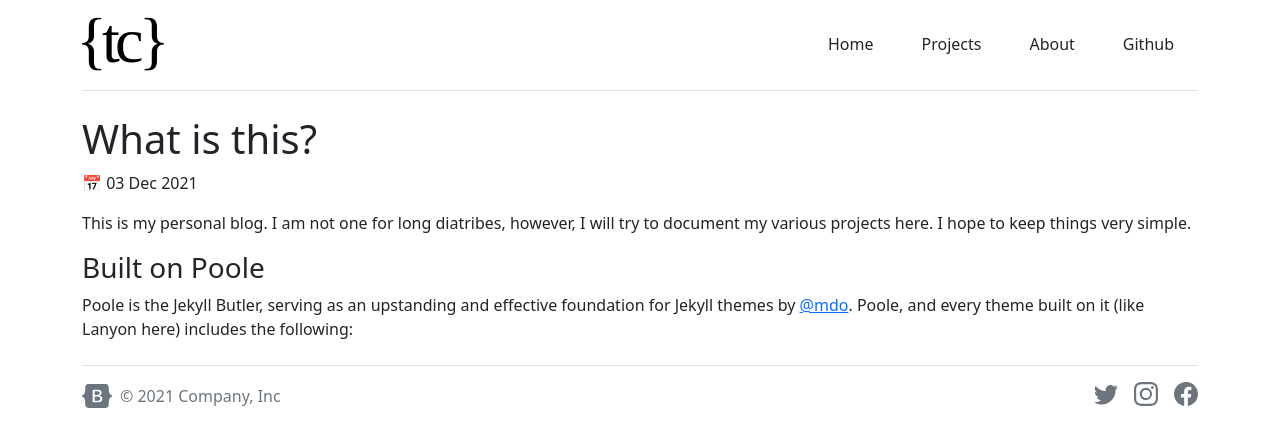
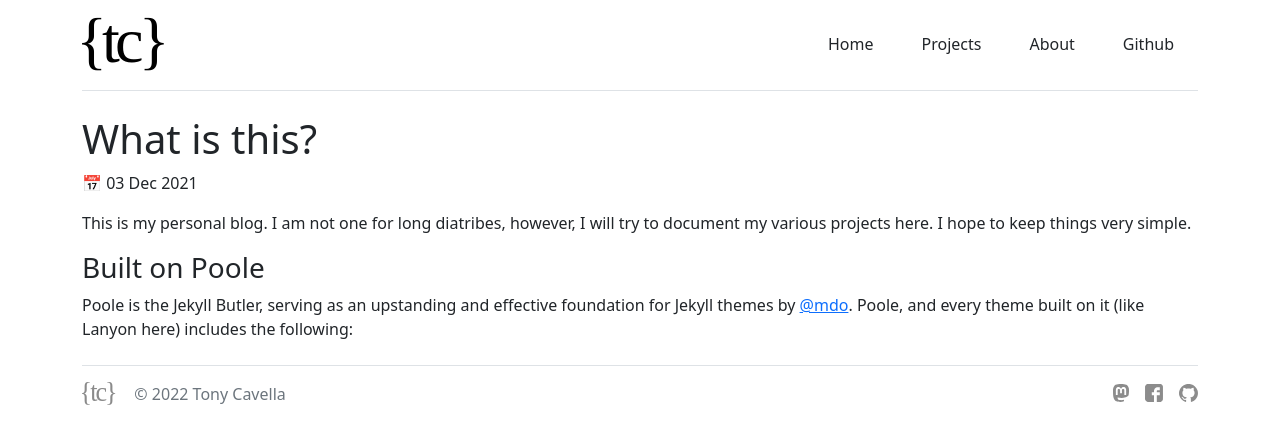
Before and after one commit to acavella/dev.cavella.com, a Jekyll site: the page built from _posts/2021-12-03-what-is-this.md, in a window 1280 px wide. Shown: the top 447 px of the page. Built offline with Jekyll 4.4.1, drawn with Linux system fonts in a browser that asks for light colours.

Commit message:
update footer

```diff
--- a/_layouts/post.html
+++ b/_layouts/post.html
@@ -47,20 +47,7 @@
     </main>
 
     <div class="container">
-      <footer class="d-flex flex-wrap justify-content-between align-items-center py-3 my-4 border-top">
-        <div class="col-md-4 d-flex align-items-center">
-          <a href="/" class="mb-3 me-2 mb-md-0 text-muted text-decoration-none lh-1">
-            <svg class="bi" width="30" height="24"><use xlink:href="#bootstrap"/></svg>
-          </a>
-          <span class="text-muted">&copy; 2021 Company, Inc</span>
-        </div>
-
-        <ul class="nav col-md-4 justify-content-end list-unstyled d-flex">
-          <li class="ms-3"><a class="text-muted" href="#"><svg class="bi" width="24" height="24"><use xlink:href="#twitter"/></svg></a></li>
-          <li class="ms-3"><a class="text-muted" href="#"><svg class="bi" width="24" height="24"><use xlink:href="#instagram"/></svg></a></li>
-          <li class="ms-3"><a class="text-muted" href="#"><svg class="bi" width="24" height="24"><use xlink:href="#facebook"/></svg></a></li>
-        </ul>
-      </footer>
+      {% include footer.html %}
     </div>
 
   </body>
```
